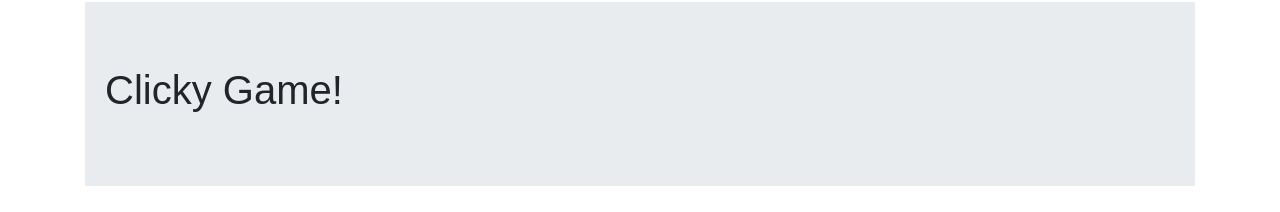
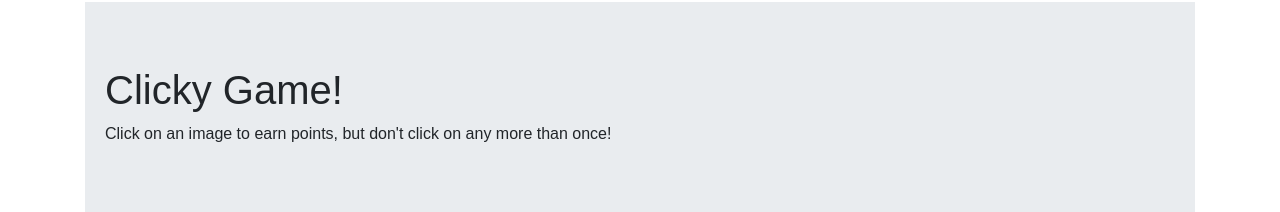
Before and after one commit to Mattmej/Clicky-Game, a React (Create React App) app: page / in a window 1280 px wide. Shown: the part 98-310 px from the top of the page. Built offline with nearby package versions, Linux system fonts and the light colour scheme.

Commit message:
Add to the jumbotron.

```diff
--- a/src/App.js
+++ b/src/App.js
@@ -33,6 +33,7 @@ const App = () => (
     <ScoreNav></ScoreNav>
     <Jumbotron fluid>
       <h1 className="jumbotron-format">Clicky Game!</h1>
+      <p className="jumbotron-format">Click on an image to earn points, but don't click on any more than once!</p>
     </Jumbotron>
 
     <Row>
--- a/src/components/ScoreNav/ScoreNav.js
+++ b/src/components/ScoreNav/ScoreNav.js
@@ -11,7 +11,7 @@ const ScoreNav = props => (
         </ul> */}
         {/* <Nav navbar> */}
             <NavItem>Clicky Game</NavItem>
-            <NavItem>Click an Image to Begin!</NavItem>
+            <NavItem id="feedback">Click an Image to Begin!</NavItem>
             <NavItem id="score-display"></NavItem>
         {/* </Nav> */}
 
```
